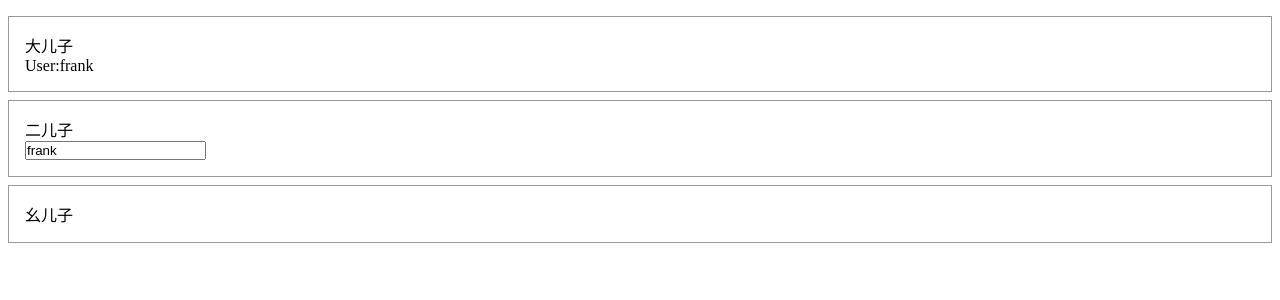
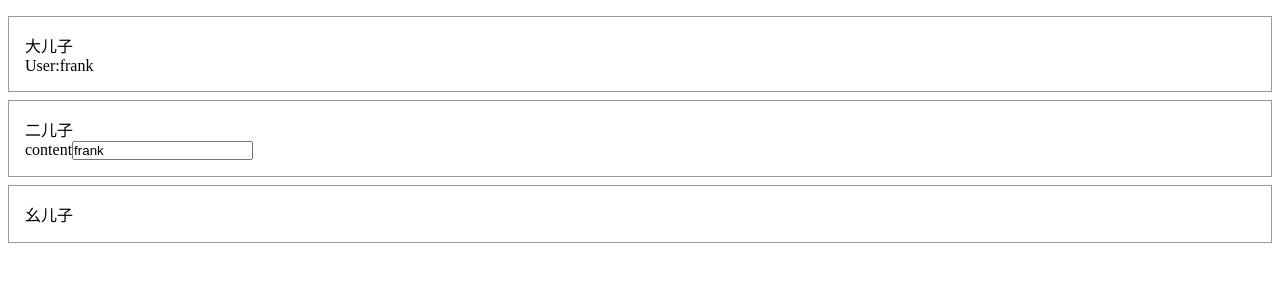
Before and after one commit to zjslxzhing795/mini-redux, a React (Vite) app: page / in a window 1280 px wide. Shown: the top 300 px of the page. Built offline with nearby package versions, Linux system fonts and the light colour scheme.

Commit message:
feat(connect): connect将组件与全局状态连接

```diff
--- a/src/App.jsx
+++ b/src/App.jsx
@@ -24,8 +24,8 @@ const 大儿子 = () => (
 const 二儿子 = () => (
   <section>
     二儿子
-    {/* <UserModifier /> */}
-    <Wrapper />
+    <UserModifier>content</UserModifier>
+    {/* <Wrapper /> */}
   </section>
 )
 const 幺儿子 = () => <section>幺儿子</section>
@@ -46,17 +46,18 @@ const reducer = (state, { type, payload }) => {
     return state
   }
 }
-
-const Wrapper = () => {
-  const { appState, setAppState } = useContext(appContext)
-  const dispatch = (action) => {
-    // dispatch访问不到setAppState，因为我们把setAppState放到context里了
-    // 想要让dispatch可以访问setAppState，可以声明一个Wrapper，在wrapper里返回组件，组件内可以访问context,Wrapper内定义dispatch
-    setAppState(reducer(appState, action))
+const connect = (Component) => {
+  return (props) => {
+    const { appState, setAppState } = useContext(appContext)
+    const dispatch = (action) => {
+      // dispatch访问不到setAppState，因为我们把setAppState放到context里了
+      // 想要让dispatch可以访问setAppState，可以声明一个Wrapper，在wrapper里返回组件，组件内可以访问context,Wrapper内定义dispatch
+      setAppState(reducer(appState, action))
+    }
+    return <Component {...props} dispatch={dispatch} state={appState} />
   }
-  return <UserModifier dispatch={dispatch} state={appState}></UserModifier>
 }
-const UserModifier = ({ dispatch, state }) => {
+const _UserModifier = ({ dispatch, state }) => {
   // const { appState, setAppState } = useContext(appContext)
   const onChange = (e) => {
     /**
@@ -86,3 +87,36 @@ const UserModifier = ({ dispatch, state }) => {
     </div>
   )
 }
+// const Wrapper = createWrapper(UserModifier) Wrapper命名改为UserModifier createWrapper改为connect
+// const UserModifier = connect(_UserModifier) 将_UserModifier替换，props增加childeen
+const UserModifier = connect(({ dispatch, state, children }) => {
+  // const { appState, setAppState } = useContext(appContext)
+  const onChange = (e) => {
+    /**
+     * 0. 这里直接修改了原始state，创建过程不太规范
+     **/
+    // appState.user.name = e.target.value
+    // setAppState({ ...appState }) // 这里不能是appState，因为引用相同导致setState不成功
+
+    /**
+     * 1. 每次 setAppState 传入的都是 reduce(appState, {type: xx, payload: xx}),重复的东西很多,只有{type: xx, payload: xx}不一样
+     **/
+    // setAppState(
+    //   reducer(appState, {
+    //     type: "updateUser",
+    //     payload: { name: e.target.value },
+    //   })
+    // )
+
+    dispatch({
+      type: "updateUser",
+      payload: { name: e.target.value },
+    })
+  }
+  return (
+    <div>
+      {children}
+      <input value={state.user.name} onChange={onChange} />
+    </div>
+  )
+})
```
Also changed, not shown: 1 other file (tests, documents, lock files or other folders).
